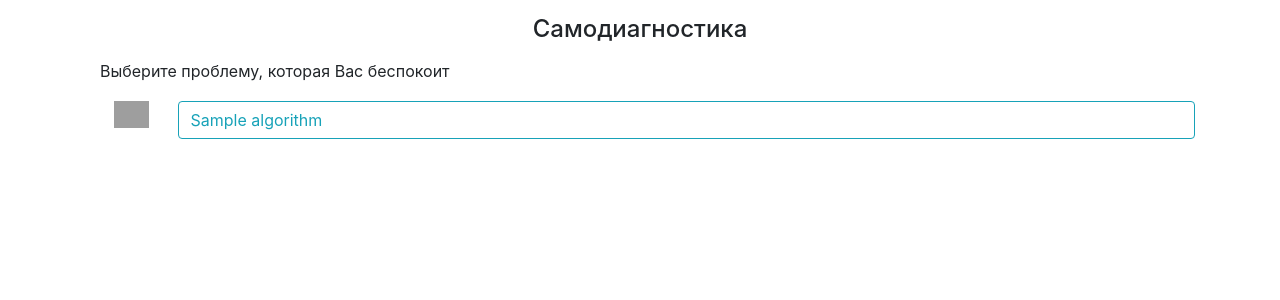
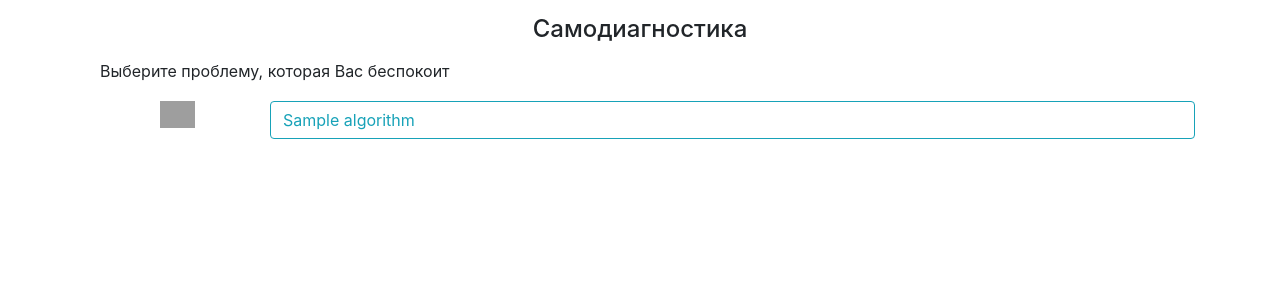
Before and after one commit to nadialaban/self-diagnostics-bot, a Flask app: template templates/algorithms.html in a window 1280 px wide. Shown: the top 300 px of the page. Run offline with Flask 2, Linux system fonts and the light colour scheme; the template is opened without the code that fills it: most values are stand-ins (such as "Sample title", 1, 10 or a date in 2020); parts of the project's set-up code (start-up, migrations or seed data) failed here and were passed over; some libraries are stand-ins or nearby versions; grey boxes are pictures that could not be loaded.

Commit message:
fix icons

```diff
--- a/templates/algorithms.html
+++ b/templates/algorithms.html
@@ -23,24 +23,24 @@
            <!-- Алгоритм -->
          {% for algorithm in page_data['algorithms'] %}
          <div class="row" style="margin-top: 10px;">
-           <div class="text-center col-1" >
+           <div class="text-center col-2" >
              <img src="https://diagnostics.medsenger.ru/static/teal/icons8-{{algorithm.icon}}-100.png" width="35px">
            </div>
 
            {% if algorithm.recommended %}
-             <button class="btn btn-info btn-block text-left col-11" type="button" data-toggle="collapse"
+             <button class="btn btn-info btn-block text-left col-10" type="button" data-toggle="collapse"
                 data-target="#collapse{{algorithm.id}}" aria-expanded="false" aria-controls="collapse{{algorithm.id}}">
              {{ algorithm.title }}
              </button>
              {% else %}
-             <button class="btn btn-outline-info btn-block text-left col-11" type="button" data-toggle="collapse"
+             <button class="btn btn-outline-info btn-block text-left col-10" type="button" data-toggle="collapse"
                 data-target="#collapse{{algorithm.id}}" aria-expanded="false" aria-controls="collapse{{algorithm.id}}">
              {{ algorithm.title }}
              </button>
            {% endif %}
          </div>
          <div class="row">
-         <div class="col-11 offset-1">
+         <div class="col-10 offset-2">
           <div class="collapse" id="collapse{{algorithm.id}}" >
                <div class="card card-body text-justify">
                   {{ algorithm.description }}
```
